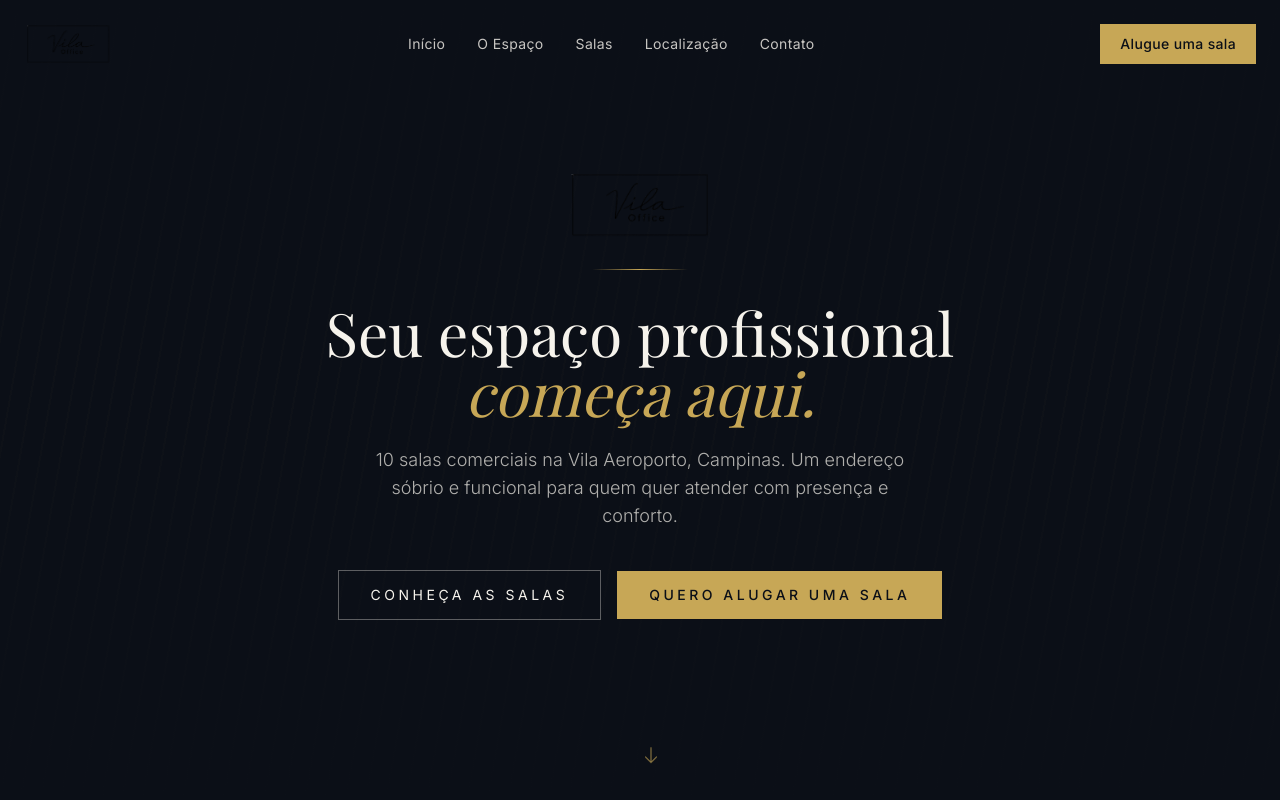
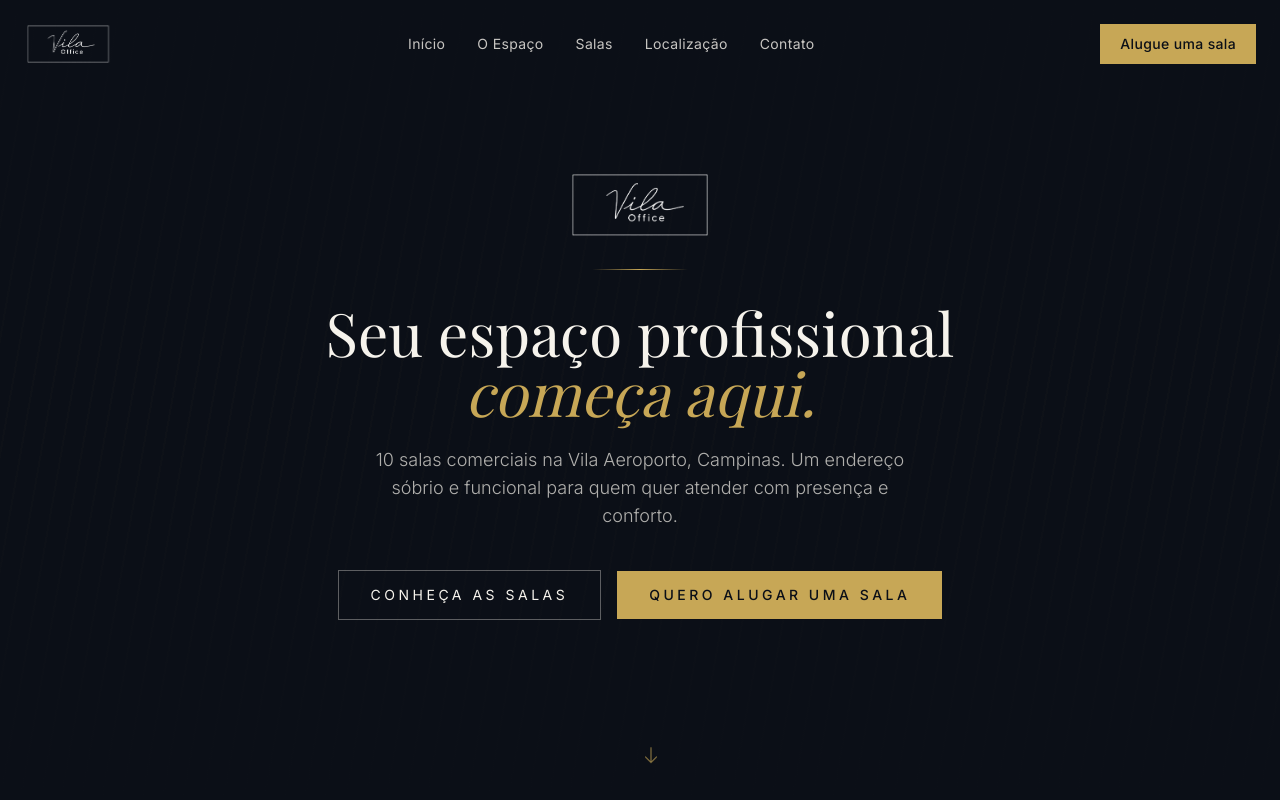
Before and after one commit to foregato/vilaoffice, a React (Vite) app: page / in a window 1280 px wide. Shown: the top 800 px of the page. Built offline with nearby package versions, Linux system fonts and the light colour scheme; a web font is replaced by a local one.

Commit message:
cor da logo

```diff
--- a/src/components/Logo.jsx
+++ b/src/components/Logo.jsx
@@ -1,7 +1,7 @@
 export default function Logo({ className = '' }) {
   return (
     <img
-      src="/Logo/logo.png"
+      src="/Logo/logobranco.png"
       alt="Vila Office"
       className={`h-10 md:h-12 w-auto object-contain ${className}`}
     />
```
Also changed, not shown: public/Logo/logobranco.png (added).
